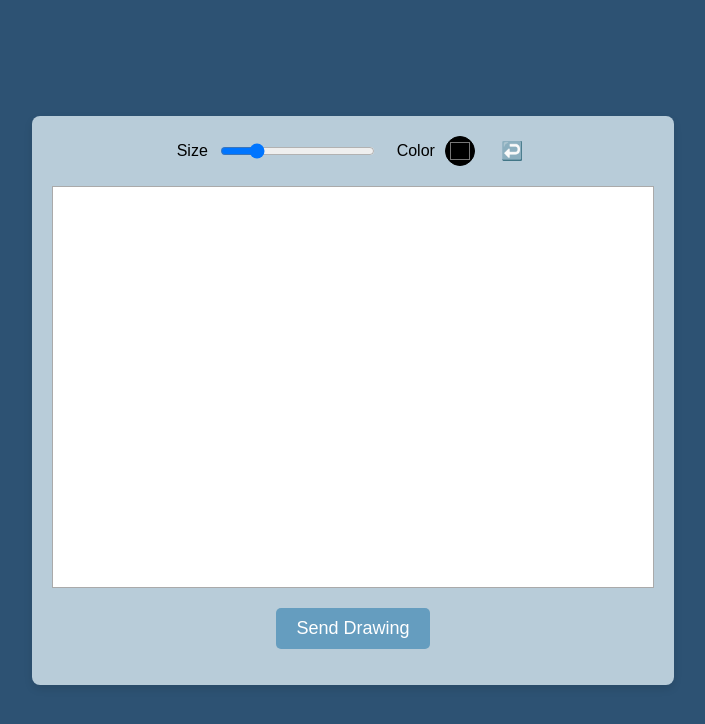
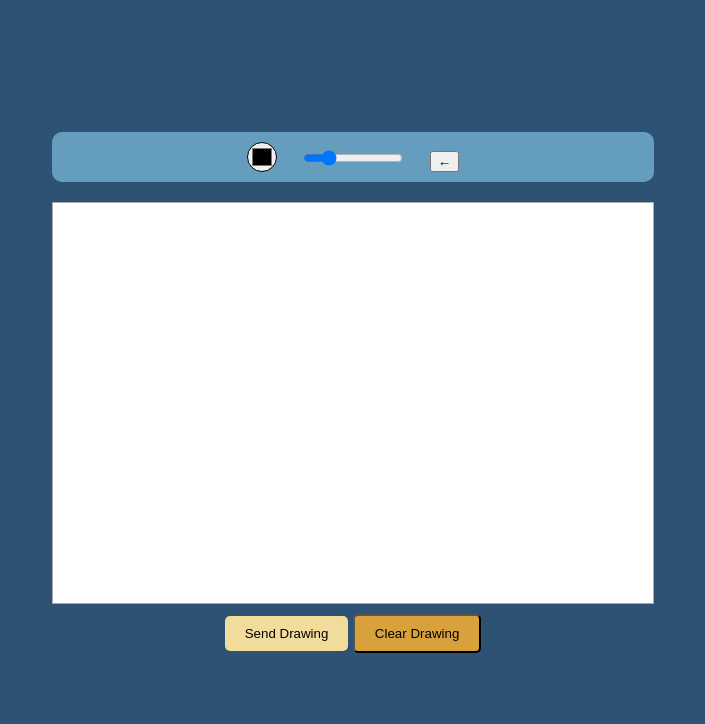
Before and after one commit to 24y23w54y/drawings, a plain HTML site: page index.html in a window 1280 px wide. Shown: the whole page, without its empty margins (287-992 px from the left). Drawn offline with nearby package versions, Linux system fonts and the light colour scheme.

Commit message:
Update with color picker, clear button and improved design

```diff
--- a/index.html
+++ b/index.html
@@ -1,5 +1,5 @@
 <!DOCTYPE html>
-<html lang="en">
+<html>
 <head>
   <meta charset="UTF-8">
   <meta name="viewport" content="width=device-width, initial-scale=1.0">
@@ -8,95 +8,91 @@
   <meta http-equiv="Content-Security-Policy" content="connect-src 'self' https://gysrnzysffvlpzxlcdbz.supabase.co;">
   <style>
     body {
+      background-color: #2D5273;
       font-family: Arial, sans-serif;
-      background-color: #2D5273;
       display: flex;
       justify-content: center;
       align-items: center;
-      height: 100vh;
+      min-height: 100vh;
       margin: 0;
     }
-    .container {
+
+    #container {
       text-align: center;
-      background-color: #B8CCD9;
-      padding: 20px;
-      border-radius: 8px;
-      box-shadow: 0 4px 8px rgba(0, 0, 0, 0.1);
     }
+
     #canvas {
       border: 1px solid #aaa;
       background-color: white;
       display: block;
-      margin: 20px auto;
+      margin: 0 auto;
     }
+
     .toolbar {
-      display: flex;
-      justify-content: center;
-      align-items: center;
-      gap: 20px;
+      background-color: #659DBF;
+      padding: 10px;
+      border-radius: 10px;
       margin-bottom: 20px;
-      font-size: 16px;
     }
+
     .toolbar div {
-      display: flex;
-      align-items: center;
-      gap: 10px;
+      display: inline-block;
+      margin: 0 10px;
     }
-    #colorPicker {
+
+    #sendBtn {
+      background-color: #F2DC9B;
+      border: none;
+      padding: 10px 20px;
+      border-radius: 5px;
+      cursor: pointer;
+      margin-top: 10px;
+    }
+
+    #sendBtn:hover {
+      background-color: #D9A13B;
+    }
+
+    .slider {
+      width: 100px;
+    }
+
+    .colorPicker {
       width: 30px;
       height: 30px;
       border-radius: 50%;
-      background-color: #000000;
       cursor: pointer;
     }
-    #undoBtn {
-      background: none;
-      border: none;
-      cursor: pointer;
-      font-size: 18px;
-      color: #2D5273;
-    }
-    #sendBtn {
-      background-color: #659DBF;
-      color: white;
-      border: none;
+
+    #clearBtn {
+      background-color: #D9A13B;
       padding: 10px 20px;
-      font-size: 18px;
       border-radius: 5px;
       cursor: pointer;
-    }
-    #sendBtn:hover {
-      background-color: #D9A13B;
-    }
-    .slider-container {
-      display: flex;
-      align-items: center;
-      gap: 10px;
-      width: 200px;
-    }
-    #sizeSlider {
-      width: 100%;
+      margin-top: 10px;
     }
   </style>
 </head>
 <body>
 
-  <div class="container">
+  <div id="container">
     <div class="toolbar">
-      <div class="slider-container">
-        <span>Size</span>
-        <input type="range" id="sizeSlider" min="1" max="20" value="5">
+      <div>
+        <input type="color" id="colorPicker" class="colorPicker" value="#000000">
       </div>
       <div>
-        <span>Color</span>
-        <input type="color" id="colorPicker" value="#000000">
+        <input type="range" id="sizeSlider" class="slider" min="1" max="20" value="5">
       </div>
       <div>
-        <button id="undoBtn">↩️</button>
+        <button id="undoBtn">
+          &#8592; <!-- Left arrow -->
+        </button>
       </div>
     </div>
-    <canvas id="canvas" width="600" height="400"></canvas>
+
+    <canvas id="canvas" width="600" height="400" style="touch-action:none;"></canvas>
     <button id="sendBtn">Send Drawing</button>
+    <button id="clearBtn">Clear Drawing</button>
     <p id="message"></p>
   </div>
 
@@ -105,25 +101,21 @@
     const ctx = canvas.getContext('2d');
     let drawing = false;
     let lastX, lastY;
-    let color = '#000000';
-    let size = 5;
-    let paths = [];
+    let strokeColor = '#000000'; // Default color
+    let lineWidth = 5; // Default line width
+    let drawingHistory = [];
 
-    canvas.addEventListener('pointerdown', e => {
+    canvas.addEventListener('pointerdown', (e) => {
       drawing = true;
-      ctx.beginPath();
-      ctx.moveTo(e.offsetX, e.offsetY);
       lastX = e.offsetX;
       lastY = e.offsetY;
+      ctx.beginPath();
+      ctx.moveTo(lastX, lastY);
     });
 
-    canvas.addEventListener('pointermove', e => {
+    canvas.addEventListener('pointermove', (e) => {
       if (!drawing) return;
       ctx.lineTo(e.offsetX, e.offsetY);
-      ctx.strokeStyle = color;
-      ctx.lineWidth = size;
-      ctx.lineCap = 'round';
-      ctx.lineJoin = 'round';
       ctx.stroke();
       lastX = e.offsetX;
       lastY = e.offsetY;
@@ -131,42 +123,14 @@
 
     canvas.addEventListener('pointerup', () => drawing = false);
 
-    document.getElementById('sizeSlider').addEventListener('input', (e) => {
-      size = e.target.value;
-    });
-
-    document.getElementById('colorPicker').addEventListener('input', (e) => {
-      color = e.target.value;
-    });
-
-    document.getElementById('undoBtn').addEventListener('click', () => {
-      if (paths.length > 0) {
-        paths.pop();
-        ctx.clearRect(0, 0, canvas.width, canvas.height);
-        paths.forEach(path => {
-          ctx.beginPath();
-          path.forEach((point, index) => {
-            if (index === 0) {
-              ctx.moveTo(point.x, point.y);
-            } else {
-              ctx.lineTo(point.x, point.y);
-            }
-          });
-          ctx.strokeStyle = path.color;
-          ctx.lineWidth = path.size;
-          ctx.lineCap = 'round';
-          ctx.lineJoin = 'round';
-          ctx.stroke();
-        });
-      }
-    });
-
+    // Supabase client initialization
     const { createClient } = supabase;
     const supaClient = createClient(
       'https://gysrnzysffvlpzxlcdbz.supabase.co',
-      'eyJhbGciOiJIUzI1NiIsInR5cCI6IkpXVCJ9.eyJpc3MiOiJzdXBhYmFzZSIsInJlZiI6Imd5c3JuenlzZmZ2bHB6eGxjZGJ6Iiwicm9sZSI6ImFub24iLCJpYXQiOjE3NDU4MDE1MzEsImV4cCI6MjA2MTM3NzUzMX0.H816-ePiMfGqsv4RRU1q1CwoFliRDH1PH8rppufSf7I'
+      'your-supabase-key-here'
     );
 
+    // Send drawing to Supabase
     document.getElementById('sendBtn').addEventListener('click', async () => {
       canvas.toBlob(async (blob) => {
         if (!blob) {
@@ -185,6 +149,40 @@
         document.getElementById('message').textContent = 'Your drawing has been sent!';
       }, 'image/jpeg');
     });
+
+    // Clear the canvas
+    document.getElementById('clearBtn').addEventListener('click', () => {
+      ctx.clearRect(0, 0, canvas.width, canvas.height);
+      drawingHistory = []; // Reset history
+    });
+
+    // Undo the last drawing
+    document.getElementById('undoBtn').addEventListener('click', () => {
+      if (drawingHistory.length > 0) {
+        drawingHistory.pop();
+        ctx.clearRect(0, 0, canvas.width, canvas.height);
+        drawingHistory.forEach((path) => {
+          ctx.beginPath();
+          ctx.moveTo(path[0].x, path[0].y);
+          path.forEach((point) => {
+            ctx.lineTo(point.x, point.y);
+          });
+          ctx.stroke();
+        });
+      }
+    });
+
+    // Change color
+    document.getElementById('colorPicker').addEventListener('input', (e) => {
+      strokeColor = e.target.value;
+      ctx.strokeStyle = strokeColor;
+    });
+
+    // Change line width
+    document.getElementById('sizeSlider').addEventListener('input', (e) => {
+      lineWidth = e.target.value;
+      ctx.lineWidth = lineWidth;
+    });
   </script>
 
 </body>
```
